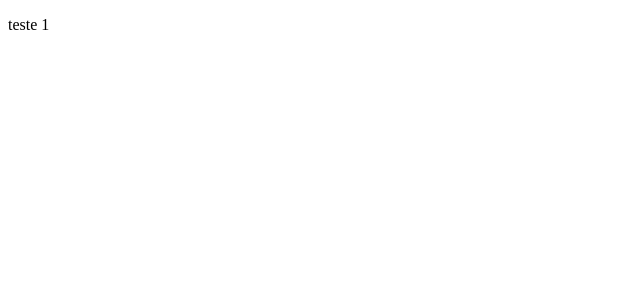
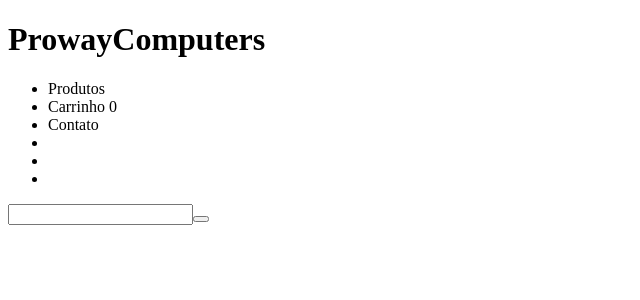
Before and after one commit to naiarar/Ecommerce, an Angular app: page / in a window 1280 px wide. Shown: the top 300 px of the page, without its empty margins (0-640 px from the left). Built offline with nearby package versions, Linux system fonts and the light colour scheme.

Commit message:
iniciei a estilização da  minha pag

```diff
--- a/src/app/app.component.html
+++ b/src/app/app.component.html
@@ -1 +1,32 @@
-<p>teste 1</p>
+<header class="main-header">
+  <h1 class="main-header__title">
+    <span class="main-header__title--blue">Proway</span>
+    <span class="main-header__title--orange">Computers</span>
+  </h1>
+  <div class="container">
+    <nav class="main-header__menu">
+      <ul>
+        <li>
+          <a>Produtos</a>
+        </li>
+        <li>
+          <a>
+            <i class="fa-solid fa-cart-shopping"></i>
+            Carrinho
+            <span class="badge-carrinho">0</span>
+          </a>
+        </li>
+        <li>
+          <a>Contato</a>
+        </li>
+        <li><a><i class="fa-brands fa-facebook"></i></a></li>
+        <li><a><i class="fa-brands fa-instagram"></i></a></li>
+        <li><a><i class="fa-brands fa-twitter"></i></a></li>
+      </ul>
+    </nav>
+    <form class="search-form">
+      <input type="text">
+      <button><i class="fa-solid fa-magnifying-glass"></i></button>
+    </form>
+  </div>
+</header>
```
